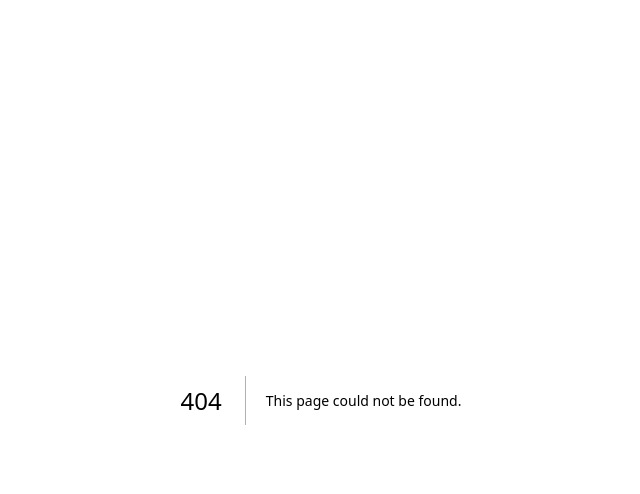
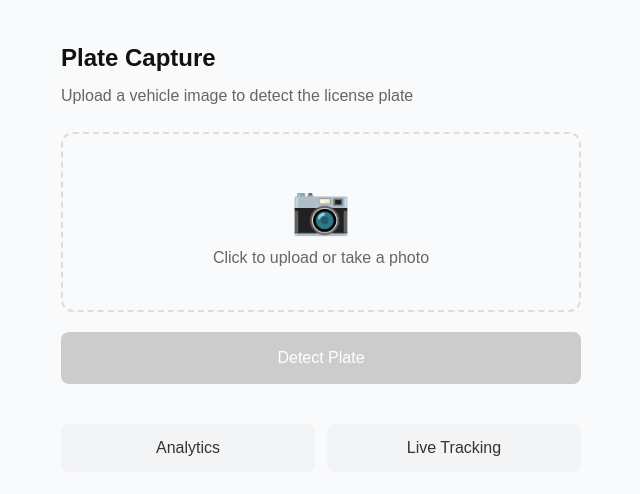
Before and after one commit to Abhiscience/Abhiscience-Workshop-Click-2-Track, a Next.js app in the folder apps/admin-web/: page /capture in a window 1280 px wide. Before the commit this address had no page. Shown: the top 494 px of the page, without its empty margins (319-959 px from the left). Built offline with nearby package versions, Linux system fonts and the light colour scheme.

Commit message:
auto-sync: 2026-06-26 07:54:00

```diff
--- /dev/null
+++ b/apps/admin-web/app/api/captures/route.ts
@@ -0,0 +1,16 @@
+export async function POST(request: Request) {
+  const formData = await request.formData();
+  const token = formData.get('token') as string;
+  const stage_id = formData.get('stage_id') as string;
+  const image = formData.get('image');
+
+  const fd = new FormData();
+  if (image) fd.append('image', image as Blob);
+
+  const response = await fetch(
+    `http://localhost:8001/api/v1/captures/?stage_id=${stage_id}`,
+    { method: 'POST', headers: { Authorization: `Bearer ${token}` }, body: fd }
+  );
+  const data = await response.json();
+  return Response.json(data);
+}
--- /dev/null
+++ b/apps/admin-web/app/capture/page.tsx
@@ -0,0 +1,102 @@
+"use client";
+import { useState, useRef } from "react";
+
+export default function CapturePage() {
+  const [image, setImage] = useState<File | null>(null);
+  const [preview, setPreview] = useState<string | null>(null);
+  const [result, setResult] = useState<any>(null);
+  const [loading, setLoading] = useState(false);
+  const [error, setError] = useState("");
+  const fileRef = useRef<HTMLInputElement>(null);
+
+  const handleImageChange = (e: React.ChangeEvent<HTMLInputElement>) => {
+    const file = e.target.files?.[0];
+    if (file) {
+      setImage(file);
+      setPreview(URL.createObjectURL(file));
+      setResult(null);
+    }
+  };
+
+  const handleCapture = async () => {
+    if (!image) return;
+    setLoading(true);
+    setError("");
+    try {
+      const token = localStorage.getItem("token");
+      const fd = new FormData();
+      fd.append("image", image);
+      fd.append("token", token || "");
+      fd.append("stage_id", "1");
+      const res = await fetch("/api/captures", { method: "POST", body: fd });
+      const data = await res.json();
+      setResult(data);
+    } catch (err) {
+      setError("Failed to process image");
+    } finally {
+      setLoading(false);
+    }
+  };
+
+  return (
+    <div style={{ padding: "40px", fontFamily: "sans-serif", maxWidth: "600px", margin: "0 auto" }}>
+      <h1 style={{ fontSize: "24px", fontWeight: "bold", marginBottom: "8px" }}>Plate Capture</h1>
+      <p style={{ color: "#666", marginBottom: "24px" }}>Upload a vehicle image to detect the license plate</p>
+
+      <div style={{ border: "2px dashed #ddd", borderRadius: "12px", padding: "40px", textAlign: "center", marginBottom: "20px", cursor: "pointer" }}
+        onClick={() => fileRef.current?.click()}>
+        {preview ? (
+          <img src={preview} alt="Preview" style={{ maxWidth: "100%", maxHeight: "300px", borderRadius: "8px" }} />
+        ) : (
+          <div>
+            <p style={{ fontSize: "48px" }}>📷</p>
+            <p style={{ color: "#666" }}>Click to upload or take a photo</p>
+          </div>
+        )}
+      </div>
+
+      <input ref={fileRef} type="file" accept="image/*" capture="environment"
+        onChange={handleImageChange} style={{ display: "none" }} />
+
+      {error && <p style={{ color: "red", marginBottom: "16px" }}>{error}</p>}
+
+      <button onClick={handleCapture} disabled={!image || loading}
+        style={{ width: "100%", padding: "14px", background: image ? "#2563eb" : "#ccc", color: "white", border: "none", borderRadius: "8px", fontSize: "16px", cursor: image ? "pointer" : "not-allowed", marginBottom: "20px" }}>
+        {loading ? "Processing..." : "Detect Plate"}
+      </button>
+
+      {result && (
+        <div style={{ background: "#f0fdf4", border: "1px solid #86efac", borderRadius: "12px", padding: "20px" }}>
+          <h2 style={{ fontSize: "18px", fontWeight: "bold", marginBottom: "12px", color: "#16a34a" }}>✅ Plate Detected!</h2>
+          <div style={{ display: "grid", gap: "8px" }}>
+            <div style={{ display: "flex", justifyContent: "space-between" }}>
+              <span style={{ color: "#666" }}>Raw Plate:</span>
+              <strong>{result.plate_text_raw || "N/A"}</strong>
+            </div>
+            <div style={{ display: "flex", justifyContent: "space-between" }}>
+              <span style={{ color: "#666" }}>Normalized:</span>
+              <strong>{result.plate_text_normalized || "N/A"}</strong>
+            </div>
+            <div style={{ display: "flex", justifyContent: "space-between" }}>
+              <span style={{ color: "#666" }}>Confidence:</span>
+              <strong>{result.plate_confidence ? (result.plate_confidence * 100).toFixed(1) + "%" : "N/A"}</strong>
+            </div>
+            <div style={{ display: "flex", justifyContent: "space-between" }}>
+              <span style={{ color: "#666" }}>Status:</span>
+              <strong>{result.match_status}</strong>
+            </div>
+            <div style={{ display: "flex", justifyContent: "space-between" }}>
+              <span style={{ color: "#666" }}>Event ID:</span>
+              <strong>#{result.event_id}</strong>
+            </div>
+          </div>
+        </div>
+      )}
+
+      <div style={{ marginTop: "20px", display: "flex", gap: "12px" }}>
+        <a href="/analytics" style={{ flex: 1, padding: "12px", background: "#f3f4f6", borderRadius: "8px", textAlign: "center", textDecoration: "none", color: "#333" }}>Analytics</a>
+        <a href="/live-tracking" style={{ flex: 1, padding: "12px", background: "#f3f4f6", borderRadius: "8px", textAlign: "center", textDecoration: "none", color: "#333" }}>Live Tracking</a>
+      </div>
+    </div>
+  );
+}
```
